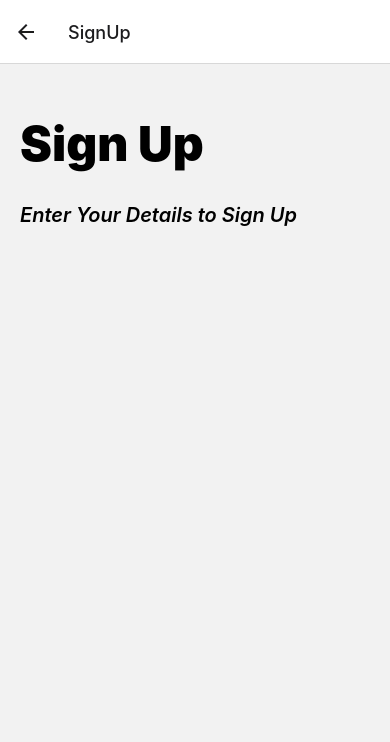
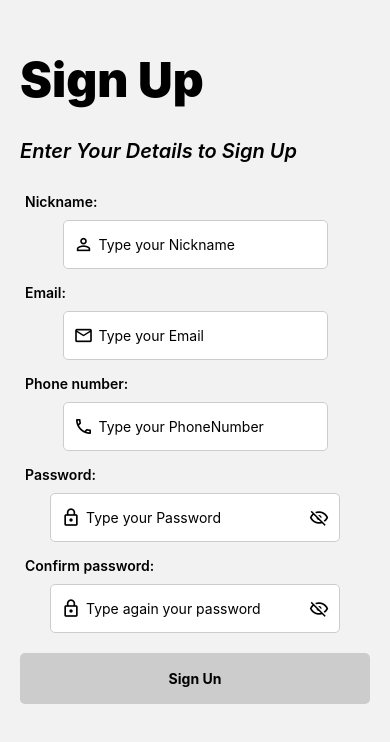
Before and after one commit to 5Mountains/register-form, a React Native app: screen /SignUp in a window 390 px wide. Shown: the top 742 px of the page. Built offline with nearby package versions, Linux system fonts and the light colour scheme.

Commit message:
WIP: add some extra layouts, styles and validation

```diff
--- a/src/navigation/AuthStack.tsx
+++ b/src/navigation/AuthStack.tsx
@@ -9,9 +9,9 @@ const Stack = createNativeStackNavigator<AuthStackNavigatorParamList>();
 
 export const AuthStack = (): JSX.Element => {
   return (
-    <Stack.Navigator>
+    <Stack.Navigator screenOptions={{headerShown: false}}>
+      <Stack.Screen name="SignUp" component={SignUpScreen} />
       <Stack.Screen name="SignIn" component={SignInScreen} />
-      <Stack.Screen name="SignUp" component={SignUpScreen} />
     </Stack.Navigator>
   );
 };
--- a/src/screens/SignUpScreen/SignUpScreen.tsx
+++ b/src/screens/SignUpScreen/SignUpScreen.tsx
@@ -2,13 +2,16 @@ import {yupResolver} from '@hookform/resolvers/yup';
 import React, {useState} from 'react';
 import {useForm} from 'react-hook-form';
 import {View, Text, ScrollView} from 'react-native';
-import {SignInSchema} from '../SignInScreen/validation';
+import {CustomButton} from '../../components/CustomButton';
+import {FormInput} from '../../components/FormInput';
 
 import {styles} from './styles';
 import {SignUpData} from './types';
+import {SignUpSchema} from './validations';
 
 export const SignUpScreen = () => {
   const [loading, setLoading] = useState(false);
+  // eslint-disable-next-line @typescript-eslint/no-unused-vars
   const [passed, setPassed] = useState({
     email: false,
     nickname: false,
@@ -27,10 +30,13 @@ export const SignUpScreen = () => {
   } = useForm<SignUpData>({
     criteriaMode: 'all',
     mode: 'onChange',
-    resolver: yupResolver(SignInSchema),
+    resolver: yupResolver(SignUpSchema),
     defaultValues: {
       email: '',
+      nickname: '',
+      phoneNumber: '',
       password: '',
+      confirmPassword: '',
     },
   });
 
@@ -38,15 +44,89 @@ export const SignUpScreen = () => {
   const emailError = errors?.email?.message;
   const phoneNumberError = errors?.phoneNumber?.message;
   const passwordError = errors?.password?.message;
-  const confrimPasswordError = errors?.confirmPassword?.message;
+  const confirmPasswordError = errors?.confirmPassword?.message;
 
-  const {nicknam, email, phoneNumber, password, confirmPassword} = watch();
+  const disabled = Object.entries(errors).length > 0 || !isValid;
+
+  // eslint-disable-next-line @typescript-eslint/no-unused-vars
+  const {nickname, email, phoneNumber, password, confirmPassword} = watch();
+
+  const onSignUpPressed = async (data: SignUpData) => {
+    if (loading) {
+      return;
+    }
+
+    setLoading(true);
+
+    try {
+      console.log(data);
+    } catch (error) {
+      console.log('Ooopps', (error as Error).message);
+    } finally {
+      setLoading(false);
+      reset();
+    }
+  };
 
   return (
     <ScrollView showsVerticalScrollIndicator={false}>
       <View style={styles.root}>
         <Text style={styles.title}>Sign Up</Text>
         <Text style={styles.subtitle}>Enter Your Details to Sign Up</Text>
+
+        <FormInput
+          name="nickname"
+          {...{control, register}}
+          error={nicknameError}
+          title="Nickname"
+          placeholder="Type your Nickname"
+          iconName="account-outline"
+          passed={passed.nickname}
+        />
+        <FormInput
+          name="email"
+          {...{control, register}}
+          error={emailError}
+          title="Email"
+          placeholder="Type your Email"
+          iconName="email-outline"
+          passed={passed.email}
+        />
+        <FormInput
+          name="phoneNumber"
+          {...{control, register}}
+          error={phoneNumberError}
+          title="Phone number"
+          placeholder="Type your PhoneNumber"
+          iconName="phone-outline"
+          passed={passed.phoneNumber}
+        />
+        <FormInput
+          name="password"
+          {...{control, register}}
+          error={passwordError}
+          title="Password"
+          placeholder="Type your Password"
+          iconName="lock-outline"
+          password
+          passed={passed.password}
+        />
+        <FormInput
+          name="confirmPassword"
+          {...{control, register}}
+          error={confirmPasswordError}
+          title="Confirm password"
+          placeholder="Type again your password"
+          iconName="lock-outline"
+          password
+          passed={passed.confirmPassword}
+        />
+
+        <CustomButton
+          text={loading ? 'Loading..' : 'Sign Un'}
+          onPress={handleSubmit(onSignUpPressed)}
+          disabled={disabled}
+        />
       </View>
     </ScrollView>
   );
--- /dev/null
+++ b/src/screens/SignUpScreen/validations.ts
@@ -0,0 +1,24 @@
+import * as yup from 'yup';
+
+export const SignUpSchema = yup.object().shape({
+  nickname: yup
+    .string()
+    .min(3, 'Minimum characters for nickname is 3')
+    .max(20, 'Maximum characters for nickname is 20')
+    .required('Nickname field cannot be blank, is required'),
+  email: yup
+    .string()
+    .email('Email format is invalid')
+    .required('Email field cannot be blank, is required'),
+  phoneNumber: yup
+    .number()
+    .required('Phone number field cannot be blank, is required'),
+  password: yup
+    .string()
+    .min(8, 'Minimum characters for password is 8')
+    .max(20, 'Maximum characters for password is 20')
+    .required('Password field cannot be blank, is required'),
+  confirmPassword: yup
+    .string()
+    .oneOf([yup.ref('password'), null], 'Passwords should be match'),
+});
```
Also changed, not shown: src/screens/SignUpScreen/validarions.ts (deleted, +0 -20 lines).
